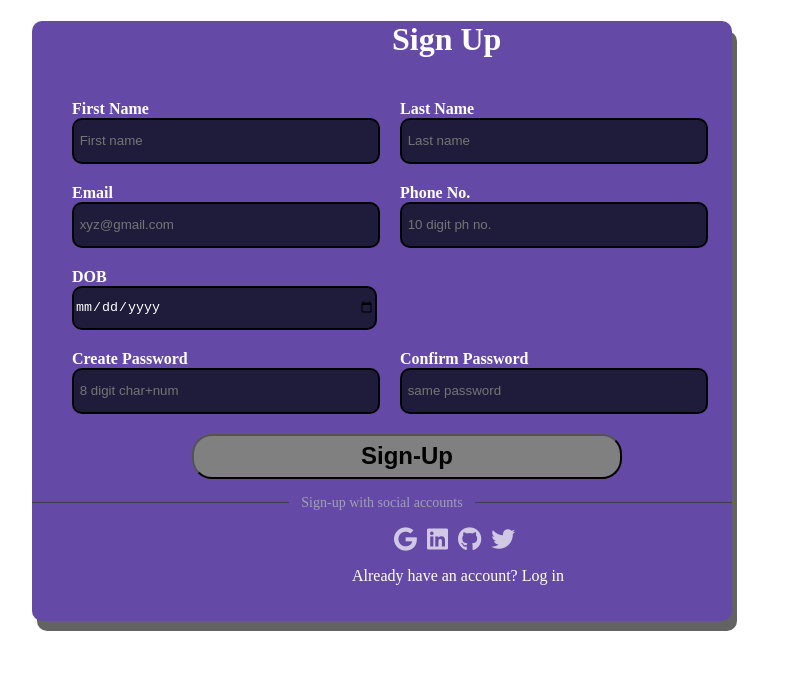
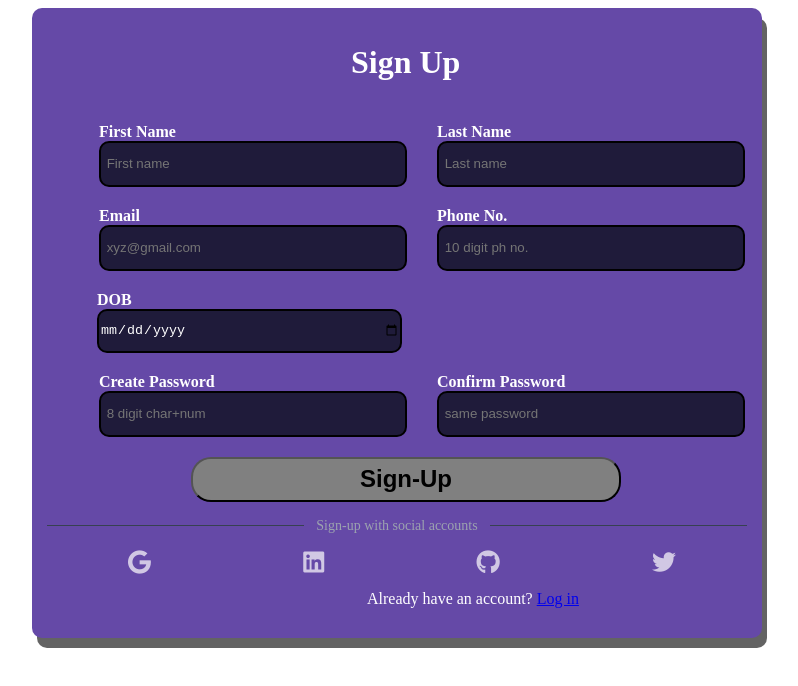
Before and after one commit to huamanraj/Covid_website, a plain HTML site: page pages/auth/SignUp.html in a window 1280 px wide. Shown: the whole page, without its empty margins (376-1174 px from the left). Drawn offline with Linux system fonts and the light colour scheme.

Commit message:
Linked Login.html and SignUp.html & Enhanced Stylesheet
Linked the Login.html and SignUp.html through href and linked stylesheet to both. Also, enhanced some style in the auth.css

```diff
--- a/pages/auth/SignUp.html
+++ b/pages/auth/SignUp.html
@@ -5,7 +5,7 @@
     <meta charset="UTF-8">
     <meta name="viewport" content="width=device-width, initial-scale=1.0">
     <title>SignUp</title>
-    <link rel="stylesheet" href="/static/css/auth.css">
+    <link rel="stylesheet" href="/Covid_website/static/css/auth.css">
     <link rel="stylesheet" href="https://cdnjs.cloudflare.com/ajax/libs/font-awesome/6.4.2/css/all.min.css"
         integrity="sha512-z3gLpd7yknf1YoNbCzqRKc4qyor8gaKU1qmn+CShxbuBusANI9QpRohGBreCFkKxLhei6S9CQXFEbbKuqLg0DA=="
         crossorigin="anonymous" referrerpolicy="no-referrer" />
@@ -68,8 +68,8 @@
             <i class="fa-brands fa-twitter"></i>
         </div>
         <div class="foot">
-        <p class="lonin">Already have an account?
-            <a src="/login_signup_page/Login.html">Log in</a>
+        <p class="login">Already have an account?
+            <a href="Login.html">Log in</a>
         </p>
     </div>
     </form>
--- a/static/css/auth.css
+++ b/static/css/auth.css
@@ -7,13 +7,14 @@ form{
     border-radius: 10px;
     box-shadow: 5px 10px rgba(0, 0, 0, 0.612);
     color: white;
+    padding: 15px;
+}
 
-}
 form:hover{
     box-shadow: 10px 15px rgba(0, 0, 0, 0.735);
 }
 .head{
-    margin-left: 45vh;
+    margin-left: 38vh;
 }
 .body{
     padding-left: 20px;
@@ -35,15 +36,16 @@ input{
     display: flex;
     flex-direction: column;
     margin-top: 20px;
-    margin-left: 20px;
+    margin-left: 30px;
 }
 .pair{
     display: flex;
+    justify-content: center;
 }
 
 button{
   margin-top: 20px;
-  margin-left: 20vh;
+  margin-left: 18vh;
     width: 430px;
     height: 45px;
     appearance: none;
@@ -51,6 +53,7 @@ button{
     font-size: 1.5rem;
     font-weight: 600;
     border-radius: 20px;
+    text-align: center;
 }
 button:hover{
     background-color: orange;
@@ -77,8 +80,8 @@ button:hover{
 
   .accounts{
     display: flex;
-    margin-left: 44vh;
     font-size: 1.5rem;
+    justify-content: space-around;
   }
   .accounts i{
     margin-left: 10px;
```
Also changed, not shown: index.html (+1 -1 lines), pages/auth/Login.html (+3 -3 lines), pages/contact.html (+1 -1 lines).
